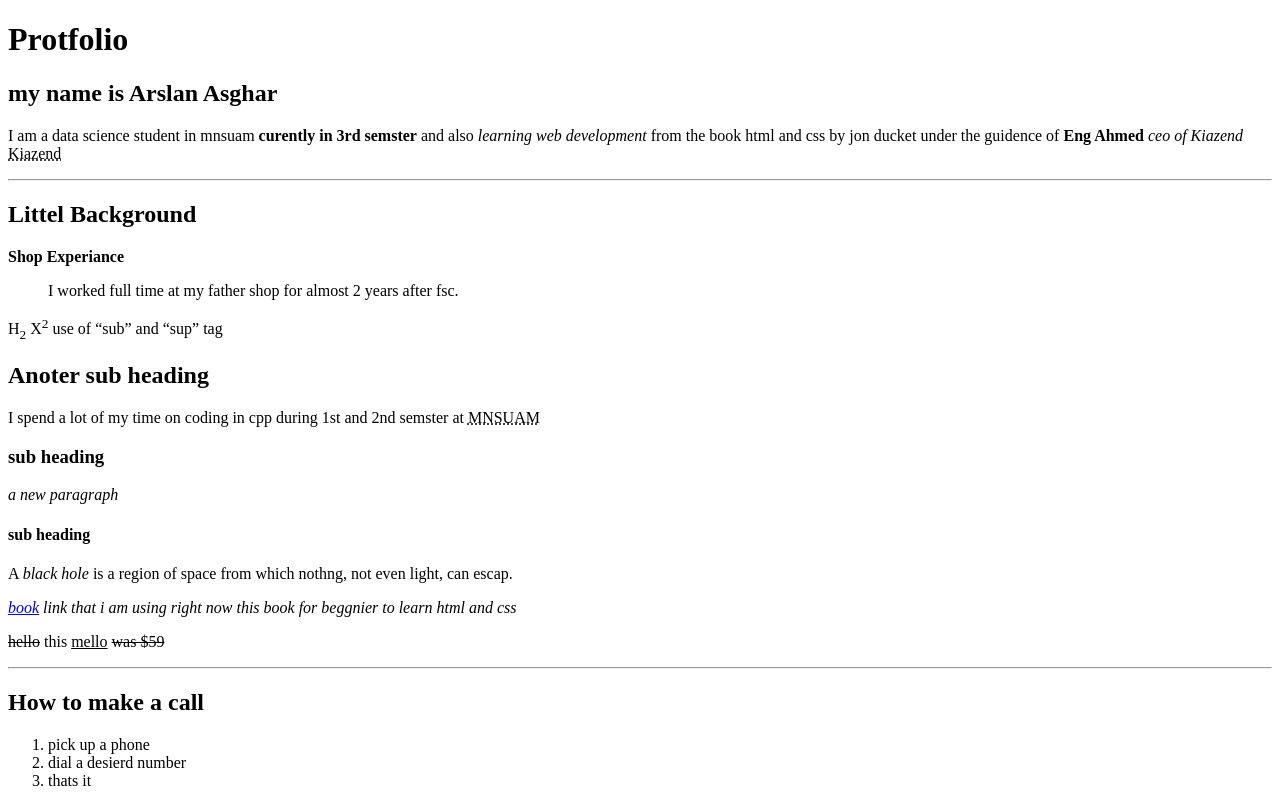
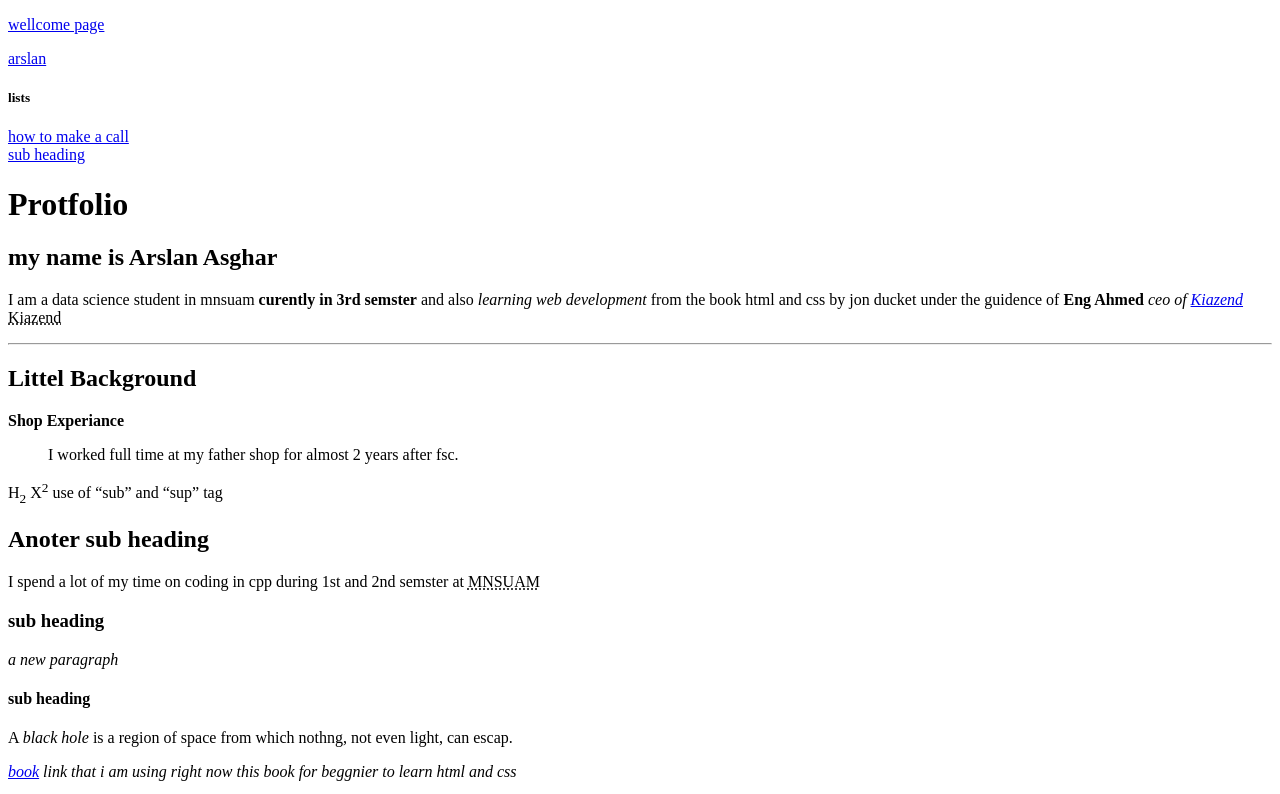
Before and after one commit to arslanasghar117/web_development, a plain HTML site: page index.html in a window 1280 px wide. Shown: the top 794 px of the page. Drawn offline with Linux system fonts and the light colour scheme.

Commit message:
use of links

```diff
--- a/index.html
+++ b/index.html
@@ -7,22 +7,27 @@
     <title>first website</title>
 </head>
 <body>
+    <p><a href="another_page.html">wellcome page</a></p>
+    <p><a href="mailto:arslanasghar1565@gmial.com">arslan</a></p>
+    <h5>lists</h5>
+    <a href="#ho">how to make a call</a><br />
+    <a href="#h2">sub heading</a><br />
     <h1>Protfolio</h1>
     <h2>my name is Arslan Asghar</h2>
-    <p>I am a data science student in mnsuam  <b>curently in 3rd semster</b> and also <i>learning web development</i> from the book html and css by jon ducket under the guidence of <strong>Eng Ahmed</strong><em> ceo of Kiazend</em> <br /><abbr title="A Softwear Company">Kiazend</abbr></p>
+    <p>I am a data science student in mnsuam  <b>curently in 3rd semster</b> and also <i>learning web development</i> from the book html and css by jon ducket under the guidence of <strong>Eng Ahmed</strong><em> ceo of <a href="http://kiazend.com/"  target="_blank">Kiazend</a></em> <br /><abbr title="A Softwear Company">Kiazend</abbr></p>
     <hr />
     <h2>Littel Background</h2>
     <p><strong>Shop Experiance</strong><blockquote>I worked full time at my father shop for almost 2 years after fsc.</blockquote>H<sub>2</sub> X<sup>2</sup> use of <q>sub</q> and <q>sup</q> tag</p>
     <h2>Anoter sub heading</h2>
     <p>I spend a lot of my time on coding in cpp during 1st and 2nd semster at <acronym title="Muhammad Nawaz Sharif University of Agriculture,Multan">MNSUAM</acronym></p>
-    <h3>sub heading</h3>
+    <h3 id="h2">sub heading</h3>
     <p><cite>a new paragraph</cite></p>
     <h4>sub heading</h4>
     <p>A <dfn>black hole</dfn> is a region of space from which nothng, not even light, can escap.</p>
     <address><p><a href="https://www.htmlandcssbook.com/"> book</a> link that i am using right now this book for beggnier to learn html and css</p></address>
     <p><del>hello</del> this <ins>mello</ins> <s>was $59</s></p>
     <hr />
-    <h2>How to  make a call</h2>
+    <h2 id="ho">How to  make a call</h2>
     <ol>
         <li>pick up a phone</li>
         <li>dial a desierd number</li>
@@ -55,6 +60,6 @@
         <li>laptop</li>
         <li>TV</li>
     </ul>
-
+    <p><a href="#top">Top   </a></p>
 </body>
 </html>
```
Also changed, not shown: another_page.html (added, +12 -0 lines).
